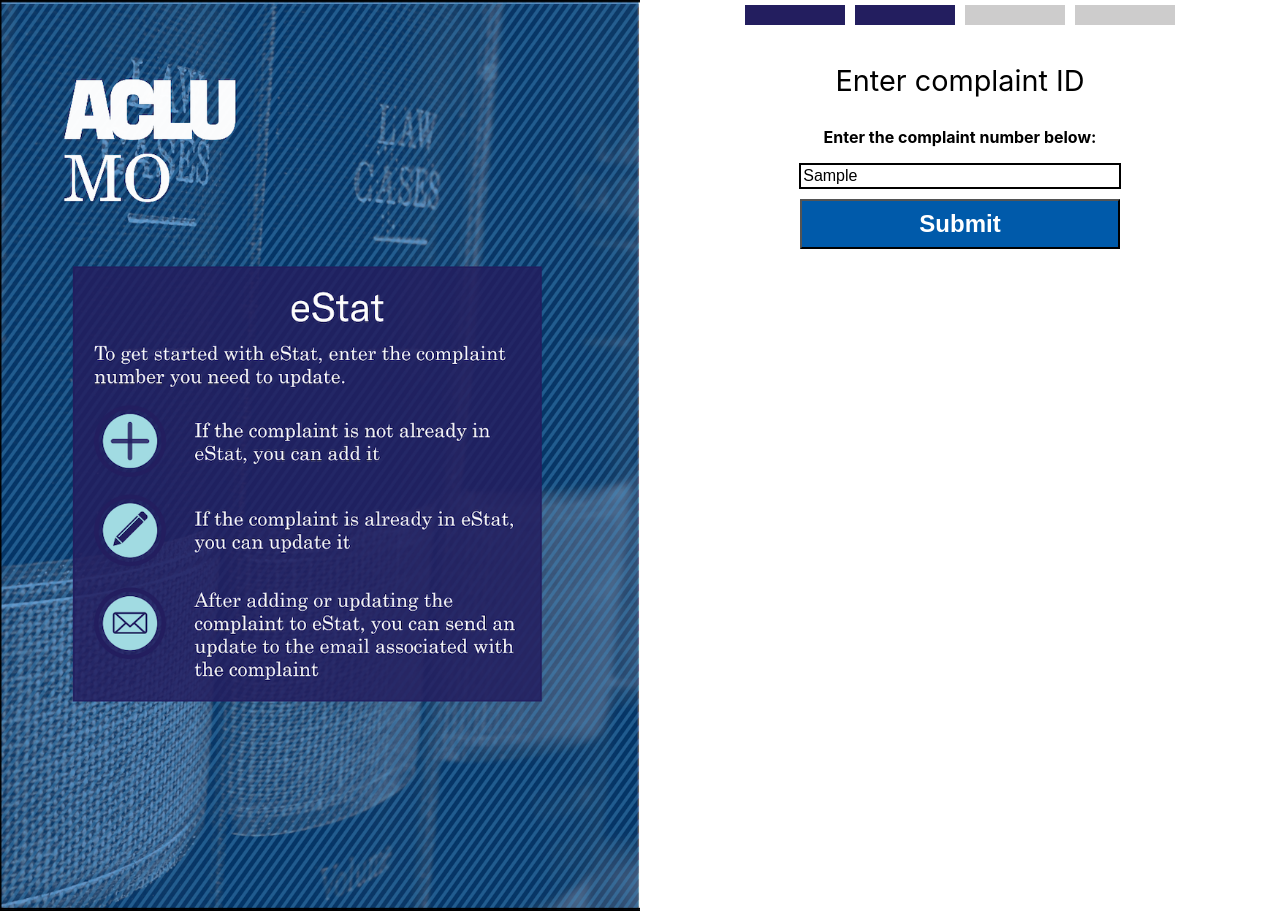
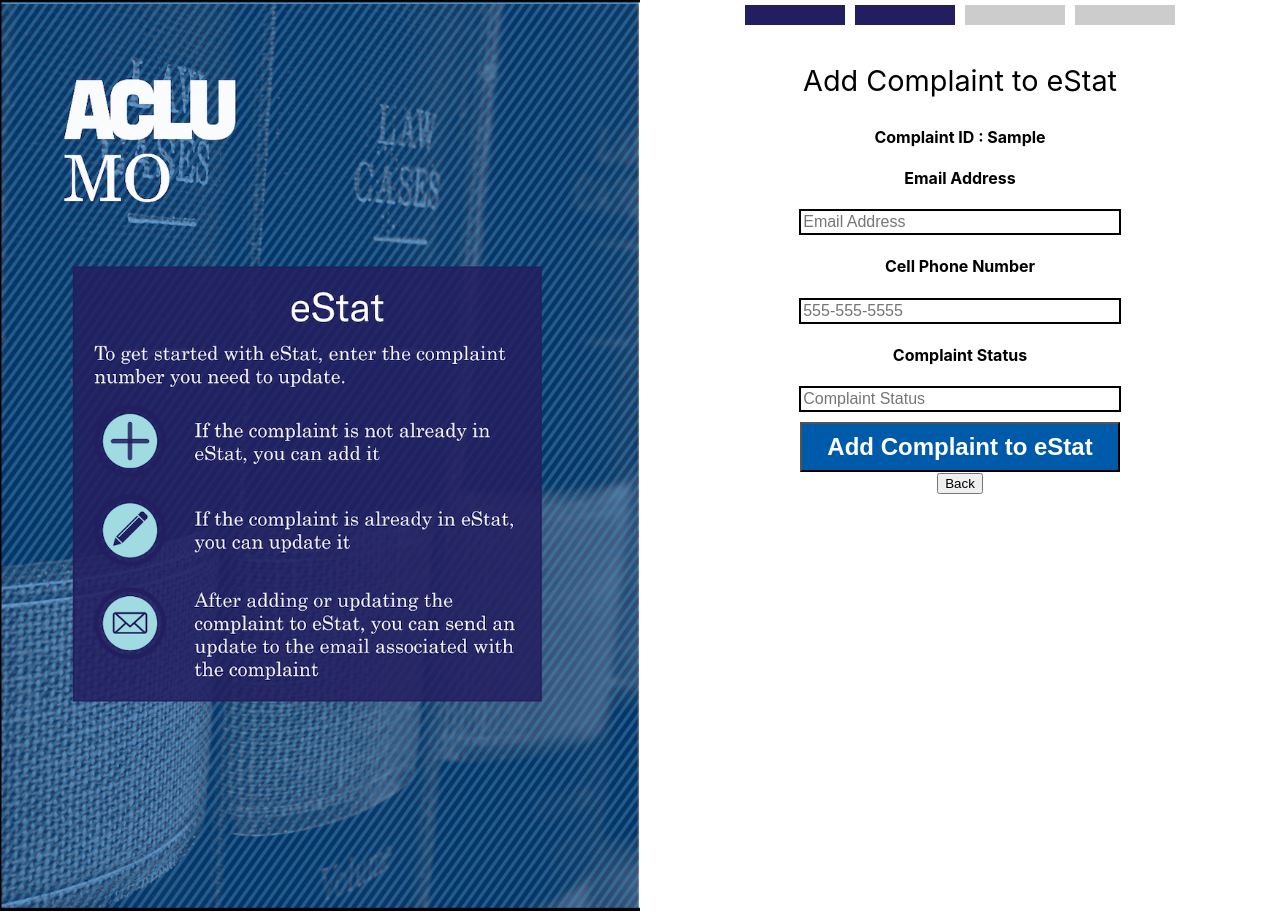
Before and after one commit to TeamDaugherty/aclu-status-notifier, a React (Create React App) app in the folder client/: page / in a window 1280 px wide. Both pictures are taken after typing "Sample" into the empty fields and a click on the button "Submit". Built offline with nearby package versions, Linux system fonts and the light colour scheme.

Commit message:
Multi form stepper

```diff
--- a/client/src/components/ComplaintFlow.js
+++ b/client/src/components/ComplaintFlow.js
@@ -1,39 +1,103 @@
-import React from "react";
+import React, { Component } from 'react';
 import EnterComplaint from './EnterComplaint/EnterComplaint.js'
+import AddComplaint from './EnterComplaint/AddComplaint.js'
+import AddComplaintSummary from './EnterComplaint/AddComplaintSummary.js'
+
 import EnterComplaintInfo from './EnterComplaint/EnterComplaintInfo.js'
 
 
 
-class ComplaintFlow extends React.Component {
-  constructor(props) {
-    super(props);
+export class ComplaintFlow extends React.Component {
+  state = {
+    step: 1,
+    complaintID: '',
+    emailAddress:'',
+    phoneNumber:'',
+    complaintStatus:'',
+    dateAdded:'',
+    dateUpdated:'',
 
-    this.state = {
-      currentStep: 0,
-      totalSteps:  4,
-    };
-  }
-
-  goToPreviousStep = () => {
-    this.setState({ currentStep: this.state.currentStep - 1 });
   };
 
-  goToNextStep = () => {
-    this.setState({ currentStep: this.state.currentStep + 1 });
+  // Proceed to next step
+  nextStep = () => {
+    const { step } = this.state;
+    this.setState({
+      step: step + 1
+    });
   };
 
+  // Go back to prev step
+  prevStep = () => {
+    const { step } = this.state;
+    this.setState({
+      step: step - 1
+    });
+  };
+
+  // Handle fields change
+  handleChange = input => e => {
+    this.setState({ [input]: e.target.value });
+  };
+
+
   render() {
+  const { step } = this.state;
+  const { complaintID } = this.state;
+  const values = { step, complaintID };
+
+  switch (step) {
+    case 1:
+      return (
+        <div className='split-screen'>
+          <div className='half-screen'>
+            <EnterComplaintInfo/>
+          </div>
+          <div className='half-screen'>
+            <EnterComplaint
+              nextStep={this.nextStep}
+              handleChange={this.handleChange}
+              values={values}
+            />
+          </div>
+        </div>
+      );
+    case 2:
     return (
       <div className='split-screen'>
         <div className='half-screen'>
           <EnterComplaintInfo/>
         </div>
         <div className='half-screen'>
-          <EnterComplaint />
+          <AddComplaint
+            nextStep={this.nextStep}
+            prevStep={this.prevStep}
+            handleChange={this.handleChange}
+            values={values}
+          />
         </div>
       </div>
-    )
+    );
+    case 3:
+    return (
+      <div className='split-screen'>
+        <div className='half-screen'>
+          <EnterComplaintInfo/>
+        </div>
+        <div className='half-screen'>
+          <AddComplaintSummary
+            nextStep={this.nextStep}
+            prevStep={this.prevStep}
+            handleChange={this.handleChange}
+            values={values}
+          />
+        </div>
+      </div>
+    );
+    default:
+      (console.log('This is a multi-step form built with React.'))
   }
+}
 }
 
 export default ComplaintFlow ;
--- /dev/null
+++ b/client/src/components/EnterComplaint/AddComplaint.js
@@ -0,0 +1,58 @@
+import React, { Component } from 'react'
+import Stepper from '../Stepper'
+import Form from 'react-bootstrap/Form'
+import Button from 'react-bootstrap/Button'
+
+export class AddComplaint extends Component {
+  continue = e => {
+    e.preventDefault();
+    this.props.nextStep();
+  };
+
+  back = e => {
+  e.preventDefault();
+  this.props.prevStep();
+};
+
+
+  render() {
+    const { values, handleChange } = this.props;
+
+    return (
+      <div className="container">
+        <div className="complaintFrame column">
+          <Stepper stepNumber={values.step}/>
+
+          <p style={{fontSize: "1.8em"}}>Add Complaint to eStat</p>
+          <p style={{fontWeight: "bold"}}>
+            Complaint ID : {values.complaintID}
+          </p>
+        </div>
+        <Form onSubmit={this.continue}>
+
+          <h4>Email Address</h4>
+          <Form.Group className="mb-3" controlId="formEmailAddress">
+            <Form.Control type="text" placeholder="Email Address" />
+          </Form.Group>
+          <h4>Cell Phone Number</h4>
+          <Form.Group className="mb-3" controlId="formPhoneNumber">
+            <Form.Control type="text" placeholder="555-555-5555" />
+          </Form.Group>
+          <h4>Complaint Status</h4>
+          <Form.Group className="mb-3" controlId="formComplaintStatus">
+            <Form.Control type="text" placeholder="Complaint Status" />
+          </Form.Group>
+
+          <Button variant="primary" type="submit" className="submit-btn">
+            Add Complaint to eStat
+          </Button>
+          <br/>
+          <Button variant="secondary" onClick={this.back} className="btn">
+            Back
+          </Button>
+        </Form>
+      </div>
+    );
+  }
+}
+export default AddComplaint;
--- /dev/null
+++ b/client/src/components/EnterComplaint/AddComplaintSummary.js
@@ -0,0 +1,44 @@
+import React, { Component } from 'react'
+import Stepper from '../Stepper'
+import Form from 'react-bootstrap/Form'
+import Button from 'react-bootstrap/Button'
+
+export class AddComplaint extends Component {
+  continue = e => {
+    e.preventDefault();
+    this.props.nextStep();
+  };
+
+  back = e => {
+  e.preventDefault();
+  this.props.prevStep();
+};
+
+
+  render() {
+    const { values, handleChange } = this.props;
+
+    return (
+      <div className="container">
+        <div className="complaintFrame column">
+          <Stepper stepNumber={values.step}/>
+
+          <p style={{fontSize: "1.8em"}}>Send status update to complainant</p>
+          <p style={{fontWeight: "bold"}}>
+            Complaint ID : {values.complaintID}
+          </p>
+        </div>
+
+        <Button variant="primary" type="submit" className="submit-btn">
+          Send Update
+        </Button>
+        <br/>
+        <Button variant="secondary" onClick={this.back} className="btn">
+          Back
+        </Button>
+
+      </div>
+    );
+  }
+}
+export default AddComplaint;
--- a/client/src/components/EnterComplaint/EnterComplaint.js
+++ b/client/src/components/EnterComplaint/EnterComplaint.js
@@ -3,41 +3,33 @@
 import Form from 'react-bootstrap/Form'
 import Button from 'react-bootstrap/Button'
 
-export default class EnterComplaint extends Component {
-  constructor(props) {
-    super(props);
-    this.state = {stepNumber: 1};
-
-
-    this.handleChange = this.handleChange.bind(this);
-    this.handleSubmit = this.handleSubmit.bind(this);
-  }
-
-  handleChange(event) {
-    this.setState({value: event.target.value});
-  }
-
-  handleSubmit(event) {
-    console.log("hello")
-    this.setState({stepNumber: this.state.stepNumber+1});
-    event.preventDefault();
-  }
+export class EnterComplaint extends Component {
+  continue = e => {
+    e.preventDefault();
+    this.props.nextStep();
+  };
 
   render() {
+    const { values, handleChange } = this.props;
+
     return (
-
       <div className="container">
         <div className="complaintFrame column">
-          <Stepper stepNumber={this.state.stepNumber}/>
+          <Stepper stepNumber={values.step}/>
 
           <p style={{fontSize: "1.8em"}}>Enter complaint ID</p>
           <p style={{fontWeight: "bold"}}>
             Enter the complaint number below:
           </p>
         </div>
-        <Form onSubmit={this.handleSubmit}>
+        <Form onSubmit={this.continue}>
           <Form.Group className="mb-3" controlId="formComplaintID">
-            <Form.Control type="text" placeholder="Complaint ID" />
+            <Form.Control
+              type="text"
+              placeholder="Complaint ID"
+              value={values.complaintID}
+              onChange={handleChange('complaintID')}
+              />
           </Form.Group>
           <Button variant="primary" type="submit" className="submit-btn">
             Submit
@@ -47,3 +39,4 @@
     );
   }
 }
+export default EnterComplaint;
```
Also changed, not shown: client/src/components/EnterComplaint/Success.js (added, +44 -0 lines).
